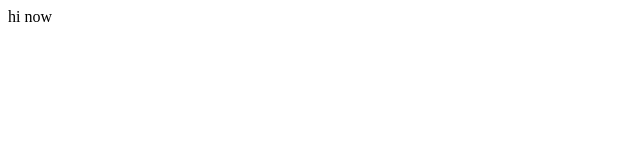
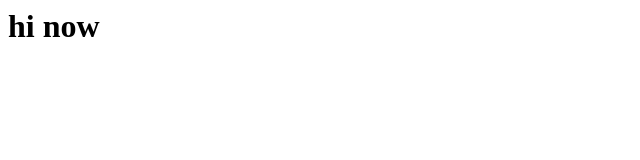
Before and after one commit to drhallakm/drhallakm.github.io, a plain HTML site: page 2020-Facharzt/index.html in a window 1280 px wide. Shown: the whole page, without its empty margins (0-640 px from the left). Drawn offline with Linux system fonts and the light colour scheme.

Commit message:
Update index.html

```diff
--- a/2020-Facharzt/index.html
+++ b/2020-Facharzt/index.html
@@ -1,2 +1,2 @@
 
-<div class=div1>hi now</div>
+<h1><div class=div1>hi now</div></h1>
```
